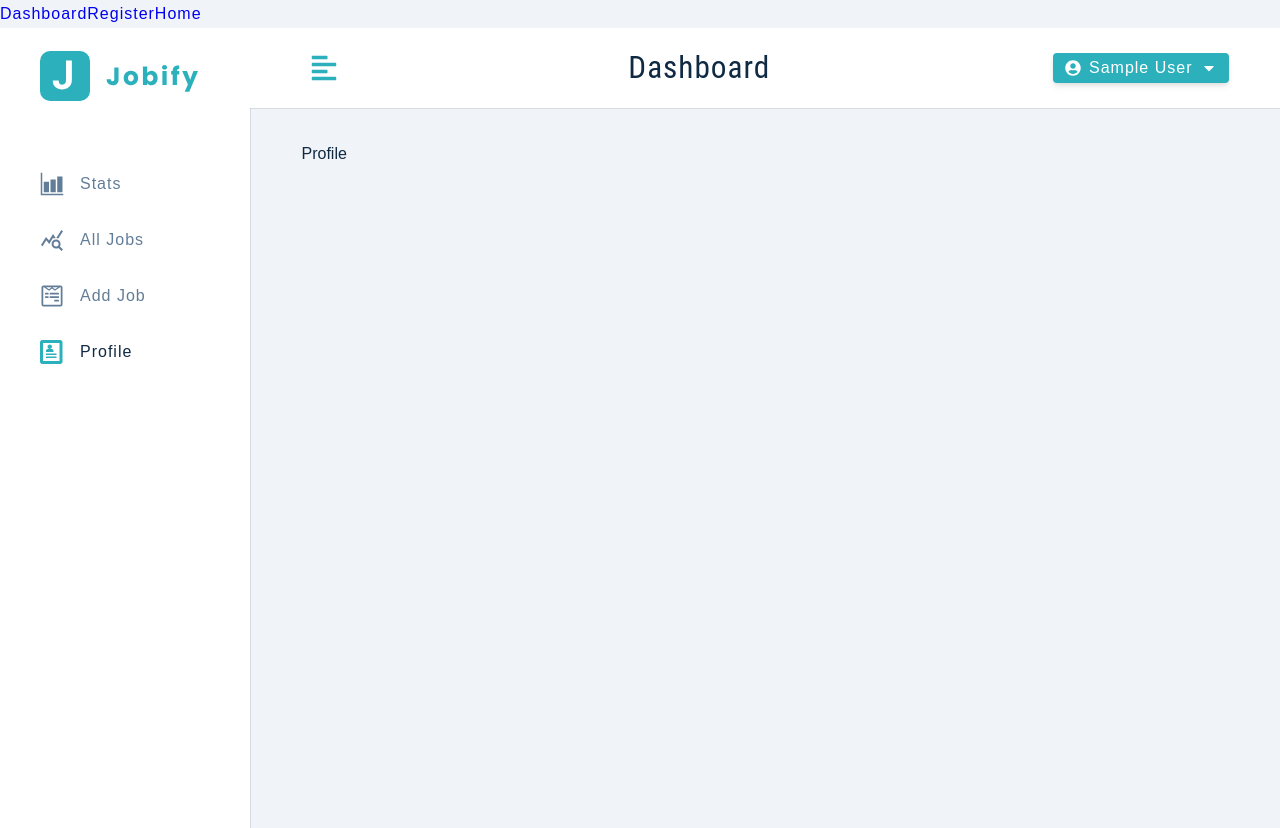
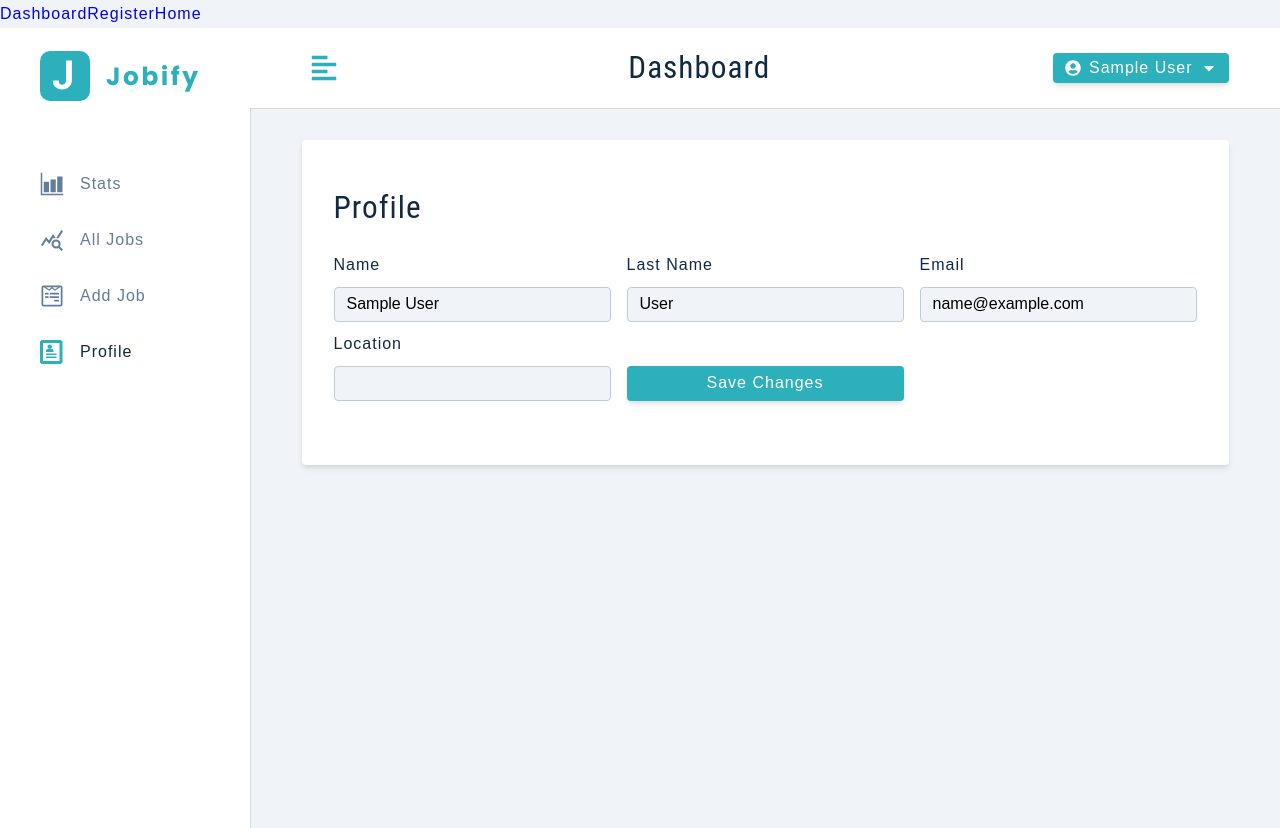
Before and after one commit to trace2798/jobTracker, a React (Create React App) app in the folder client/: page /profile in a window 1280 px wide. Built offline with nearby package versions, Linux system fonts and the light colour scheme; sample sign-in values are in the browser's storage.

Commit message:
update user functionality added

```diff
--- a/client/src/context/actions.js
+++ b/client/src/context/actions.js
@@ -12,3 +12,7 @@
 export const TOGGLE_SIDEBAR = 'TOGGLE_SIDEBAR';
 
 export const LOGOUT_USER = 'LOGOUT_USER';
+
+export const UPDATE_USER_BEGIN = 'UPDATE_USER_BEGIN';
+export const UPDATE_USER_SUCCESS = 'UPDATE_USER_SUCCESS';
+export const UPDATE_USER_ERROR = 'UPDATE_USER_ERROR';
--- a/client/src/context/appContext.js
+++ b/client/src/context/appContext.js
@@ -12,6 +12,9 @@
   LOGIN_USER_SUCCESS,
   TOGGLE_SIDEBAR,
   LOGOUT_USER,
+  UPDATE_USER_BEGIN,
+  UPDATE_USER_SUCCESS,
+  UPDATE_USER_ERROR,
 } from "./actions";
 
 const token = localStorage.getItem("token");
@@ -35,6 +38,35 @@
   // {The first argument, reducer, is a function that takes in the current state and an action as parameters and returns a new state based on the action performed. The reducer function is called by the dispatch function which is the second element in the array returned by the useReducer hook. dispatch is a function that accepts an action and uses the reducer function to update the state. The second argument, initialState, is the initial value of the state. It can be an object, an array, or any other data type. The useReducer hook returns an array with two elements: state and dispatch. state is the current value of the state, and dispatch is a function that allows you to update the state.}
   // Is a declaration of a state and dispatch function using the useReducer hook in React.
   const [state, dispatch] = useReducer(reducer, initialState);
+
+  const authFetch = axios.create({
+    baseURL: "/api/v1",
+  });
+
+  //request interceptor
+  authFetch.interceptors.request.use(
+    (config) => {
+      config.headers["Authorization"] = `Bearer ${state.token}`;
+      return config;
+    },
+    (error) => {
+      return Promise.reject(error);
+    }
+  );
+  // response interceptor
+  //we added logoutUser so that when there is 401 error(unauthorized:lacks valid authentication credentials) then the user is logged out.
+  authFetch.interceptors.response.use(
+    (response) => {
+      return response;
+    },
+    (error) => {
+      console.log(error.response);
+      if (error.response.status === 401) {
+        logoutUser();
+      }
+      return Promise.reject(error);
+    }
+  );
 
   // When the user clicks the button, display the alert and then clear the alert.
   const displayAlert = () => {
@@ -129,9 +161,32 @@
   };
 
   const logoutUser = () => {
-    dispatch({ type: LOGOUT_USER })
-    removeUserFromLocalStorage()
-  }
+    dispatch({ type: LOGOUT_USER });
+    removeUserFromLocalStorage();
+  };
+
+  const updateUser = async (currentUser) => {
+    dispatch({ type: UPDATE_USER_BEGIN });
+    try {
+      const { data } = await authFetch.patch("/auth/updateUser", currentUser);
+
+      const { user, token, location } = data;
+      dispatch({
+        type: UPDATE_USER_SUCCESS,
+        payload: { user, token, location },
+      });
+
+      addUserToLocalStorage({ user, token, location });
+    } catch (error) {
+      if (error.response.status !== 401) {
+        dispatch({
+          type: UPDATE_USER_ERROR,
+          payload: { mag: error.response.data.msg },
+        });
+      }
+    }
+    clearAlert();
+  };
 
   return (
     <AppContext.Provider
@@ -142,6 +197,7 @@
         loginUser,
         toggleSidebar,
         logoutUser,
+        updateUser,
       }}
     >
       {children}
--- a/client/src/context/reducer.js
+++ b/client/src/context/reducer.js
@@ -10,6 +10,9 @@
   LOGIN_USER_ERROR,
   TOGGLE_SIDEBAR,
   LOGOUT_USER,
+  UPDATE_USER_BEGIN,
+  UPDATE_USER_SUCCESS,
+  UPDATE_USER_ERROR,
 } from "./actions";
 
 // using initial state for logout.
@@ -44,6 +47,7 @@
   if (action.type === REGISTER_USER_BEGIN) {
     return { ...state, isLoading: true };
   }
+
   if (action.type === REGISTER_USER_SUCCESS) {
     return {
       ...state,
@@ -72,6 +76,7 @@
       isLoading: true,
     };
   }
+
   if (action.type === LOGIN_USER_SUCCESS) {
     return {
       ...state,
@@ -81,16 +86,17 @@
       userLocation: action.payload.location,
       jobLocation: action.payload.location,
       showAlert: true,
-      alertType: 'success',
-      alertText: 'Login Successful! Redirecting...',
+      alertType: "success",
+      alertText: "Login Successful! Redirecting...",
     };
   }
+
   if (action.type === LOGIN_USER_ERROR) {
     return {
       ...state,
       isLoading: false,
       showAlert: true,
-      alertType: 'danger',
+      alertType: "danger",
       alertText: action.payload.msg,
     };
   }
@@ -104,8 +110,36 @@
       ...initialState,
       user: null,
       token: null,
-      userLocation: '',
-      jobLocation: '',
+      userLocation: "",
+      jobLocation: "",
+    };
+  }
+
+  if (action.type === UPDATE_USER_BEGIN) {
+    return { ...state, isLoading: true };
+  }
+
+  if (action.type === UPDATE_USER_SUCCESS) {
+    return {
+      ...state,
+      isLoading: false,
+      token: action.payload.token,
+      user: action.payload.user,
+      userLocation: action.payload.location,
+      jobLocation: action.payload.location,
+      showAlert: true,
+      alertType: "success",
+      alertText: "User Profile Updated!",
+    };
+  }
+
+  if (action.type === UPDATE_USER_ERROR) {
+    return {
+      ...state,
+      isLoading: false,
+      showAlert: true,
+      alertType: "danger",
+      alertText: action.payload.msg,
     };
   }
 
--- a/client/src/pages/dashboard/Profile.js
+++ b/client/src/pages/dashboard/Profile.js
@@ -1,9 +1,66 @@
-import React from 'react'
+import { useState } from 'react';
+import { FormRow, Alert } from '../../components';
+import { useAppContext } from '../../context/appContext';
+import Wrapper from '../../assets/wrappers/DashboardFormPage';
 
 const Profile = () => {
+  const { user, showAlert, displayAlert, updateUser, isLoading } =
+    useAppContext();
+  const [name, setName] = useState(user?.name);
+  const [email, setEmail] = useState(user?.email);
+  const [lastName, setLastName] = useState(user?.lastName);
+  const [location, setLocation] = useState(user?.location);
+
+  const handleSubmit = (e) => {
+    e.preventDefault();
+    if (!name || !email || !lastName || !location) {
+      displayAlert();
+      return;
+    }
+
+    updateUser({ name, email, lastName, location });
+  };
   return (
-    <div>Profile</div>
-  )
-}
+    <Wrapper>
+      <form className='form' onSubmit={handleSubmit}>
+        <h3>profile </h3>
+        {showAlert && <Alert />}
 
-export default Profile
+        {/* name */}
+        <div className='form-center'>
+          <FormRow
+            type='text'
+            name='name'
+            value={name}
+            handleChange={(e) => setName(e.target.value)}
+          />
+          <FormRow
+            labelText='last name'
+            type='text'
+            name='lastName'
+            value={lastName}
+            handleChange={(e) => setLastName(e.target.value)}
+          />
+          <FormRow
+            type='email'
+            name='email'
+            value={email}
+            handleChange={(e) => setEmail(e.target.value)}
+          />
+
+          <FormRow
+            type='text'
+            name='location'
+            value={location}
+            handleChange={(e) => setLocation(e.target.value)}
+          />
+          <button className='btn btn-block' type='submit' disabled={isLoading}>
+            {isLoading ? 'Please Wait...' : 'save changes'}
+          </button>
+        </div>
+      </form>
+    </Wrapper>
+  );
+};
+
+export default Profile;
```
